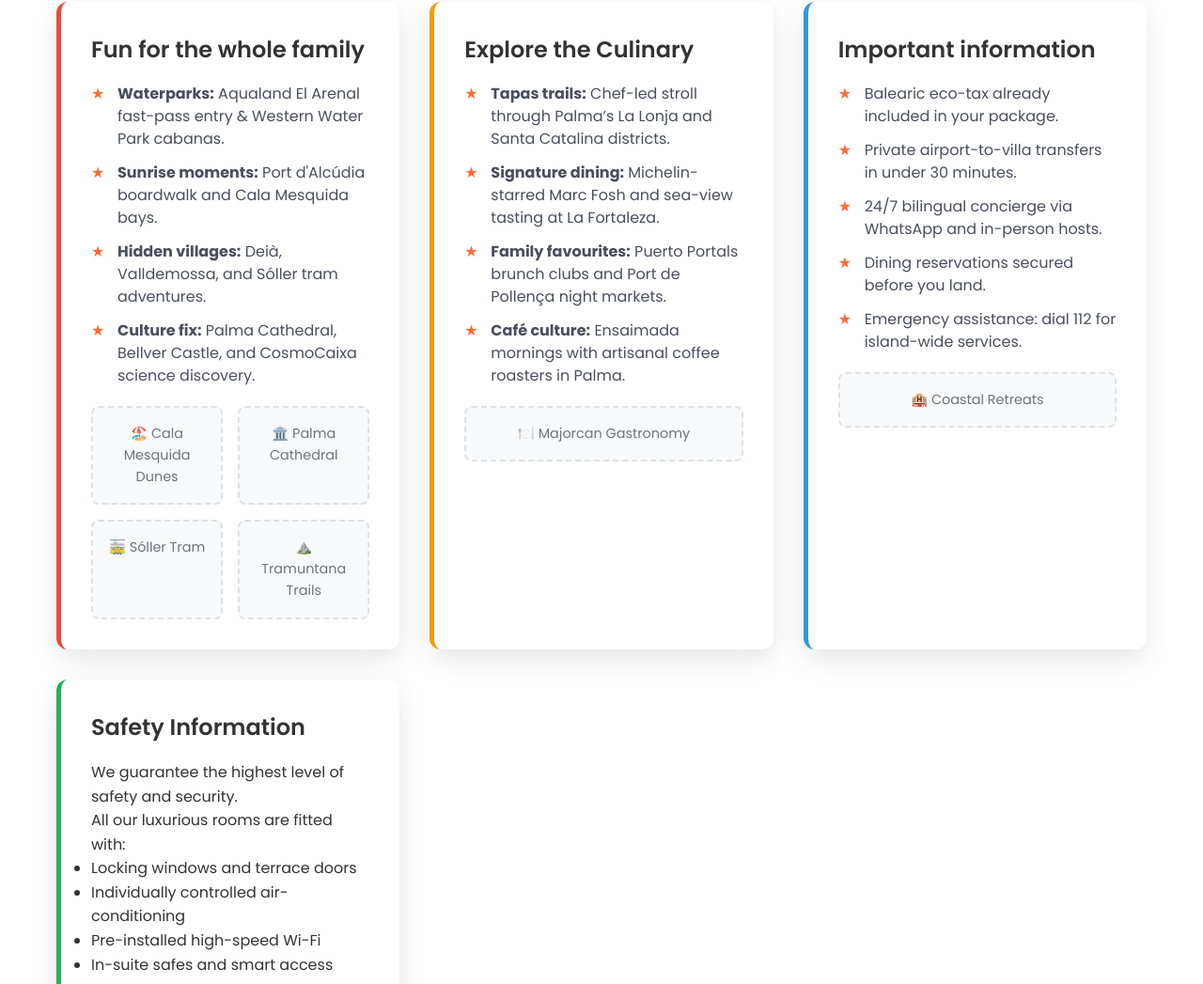
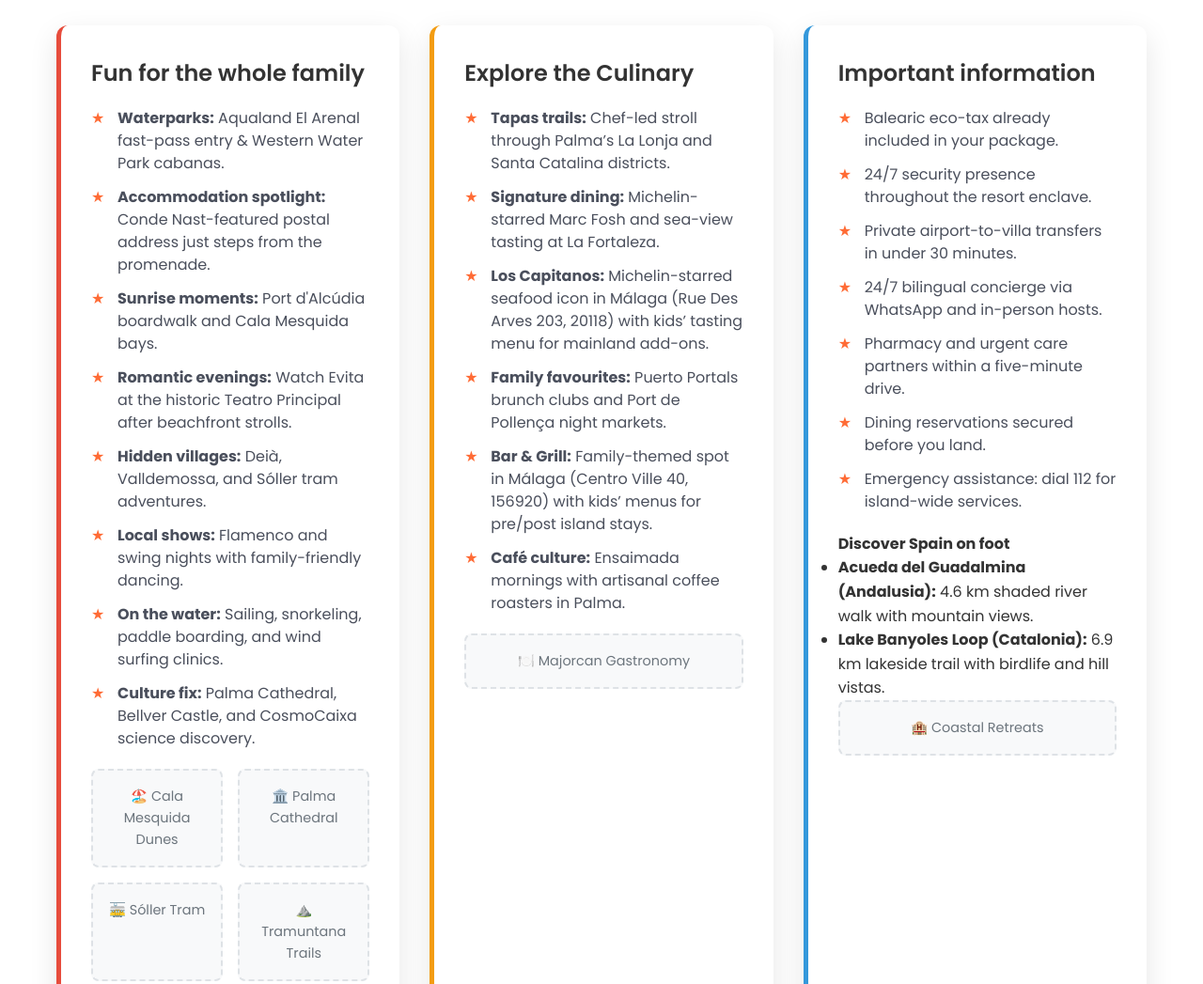
Before and after one commit to ShabalalaWATP/shabalalawatp.github.io, a plain HTML site: page index.html in a window 1280 px wide. Shown: the part 1139-2186 px from the top of the page at 94% size. Drawn offline with Linux system fonts and the light colour scheme.

Commit message:
Update site content

```diff
--- a/index.html
+++ b/index.html
@@ -39,6 +39,7 @@
                         <p>Check with your on-the-day Scrum team to discuss with coach before arrival from session.</p>
                     </div>
                 </div>
+                <p class="risk-note">Risk: not wanting to come home.</p>
                 <div class="destination-pill">🇪🇸 Majorca, Balearic Islands</div>
                 <h1>Majorca escapes crafted for effortless sunshine</h1>
                 <p class="subtitle">Scrum in the Sun Holiday Company</p>
@@ -81,8 +82,12 @@
                         <div class="card-content">
                             <ul class="detail-list">
                                 <li><strong>Waterparks:</strong> Aqualand El Arenal fast-pass entry & Western Water Park cabanas.</li>
+                                <li><strong>Accommodation spotlight:</strong> Conde Nast-featured postal address just steps from the promenade.</li>
                                 <li><strong>Sunrise moments:</strong> Port d'Alcúdia boardwalk and Cala Mesquida bays.</li>
+                                <li><strong>Romantic evenings:</strong> Watch Evita at the historic Teatro Principal after beachfront strolls.</li>
                                 <li><strong>Hidden villages:</strong> Deià, Valldemossa, and Sóller tram adventures.</li>
+                                <li><strong>Local shows:</strong> Flamenco and swing nights with family-friendly dancing.</li>
+                                <li><strong>On the water:</strong> Sailing, snorkeling, paddle boarding, and wind surfing clinics.</li>
                                 <li><strong>Culture fix:</strong> Palma Cathedral, Bellver Castle, and CosmoCaixa science discovery.</li>
                             </ul>
                             <div class="image-gallery">
@@ -100,7 +105,9 @@
                             <ul class="detail-list">
                                 <li><strong>Tapas trails:</strong> Chef-led stroll through Palma’s La Lonja and Santa Catalina districts.</li>
                                 <li><strong>Signature dining:</strong> Michelin-starred Marc Fosh and sea-view tasting at La Fortaleza.</li>
+                                <li><strong>Los Capitanos:</strong> Michelin-starred seafood icon in Málaga (Rue Des Arves 203, 20118) with kids’ tasting menu for mainland add-ons.</li>
                                 <li><strong>Family favourites:</strong> Puerto Portals brunch clubs and Port de Pollença night markets.</li>
+                                <li><strong>Bar & Grill:</strong> Family-themed spot in Málaga (Centro Ville 40, 156920) with kids’ menus for pre/post island stays.</li>
                                 <li><strong>Café culture:</strong> Ensaimada mornings with artisanal coffee roasters in Palma.</li>
                             </ul>
                             <div class="image-placeholder">🍽️ Majorcan Gastronomy</div>
@@ -112,11 +119,20 @@
                         <div class="card-content">
                             <ul class="detail-list">
                                 <li>Balearic eco-tax already included in your package.</li>
+                                <li>24/7 security presence throughout the resort enclave.</li>
                                 <li>Private airport-to-villa transfers in under 30 minutes.</li>
                                 <li>24/7 bilingual concierge via WhatsApp and in-person hosts.</li>
+                                <li>Pharmacy and urgent care partners within a five-minute drive.</li>
                                 <li>Dining reservations secured before you land.</li>
                                 <li>Emergency assistance: dial 112 for island-wide services.</li>
                             </ul>
+                            <div class="walks-card">
+                                <h4>Discover Spain on foot</h4>
+                                <ul class="walk-list">
+                                    <li><strong>Acueda del Guadalmina (Andalusia):</strong> 4.6 km shaded river walk with mountain views.</li>
+                                    <li><strong>Lake Banyoles Loop (Catalonia):</strong> 6.9 km lakeside trail with birdlife and hill vistas.</li>
+                                </ul>
+                            </div>
                             <div class="image-placeholder">🏨 Coastal Retreats</div>
                         </div>
                     </div>
@@ -131,6 +147,8 @@
                                 <li>Individually controlled air-conditioning</li>
                                 <li>Pre-installed high-speed Wi-Fi</li>
                                 <li>In-suite safes and smart access</li>
+                                <li>Carbon monoxide detectors in every room</li>
+                                <li>Ground-floor room options for step-free access</li>
                             </ul>
                             <div class="wifi-info">
                                 <div class="wifi-icon">📶</div>
```
